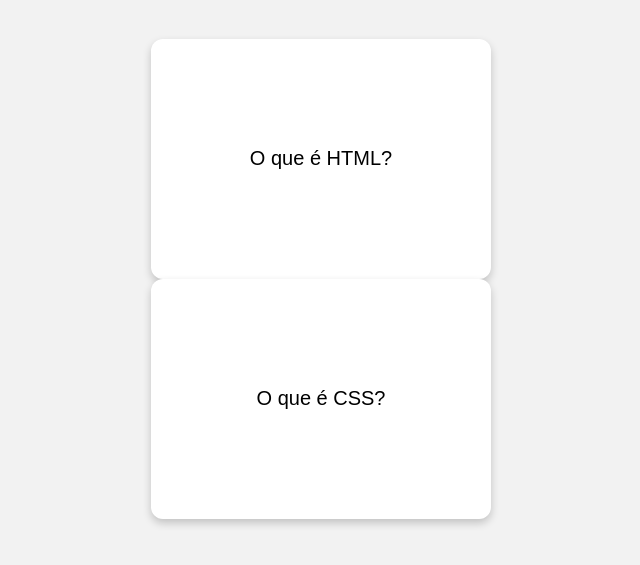
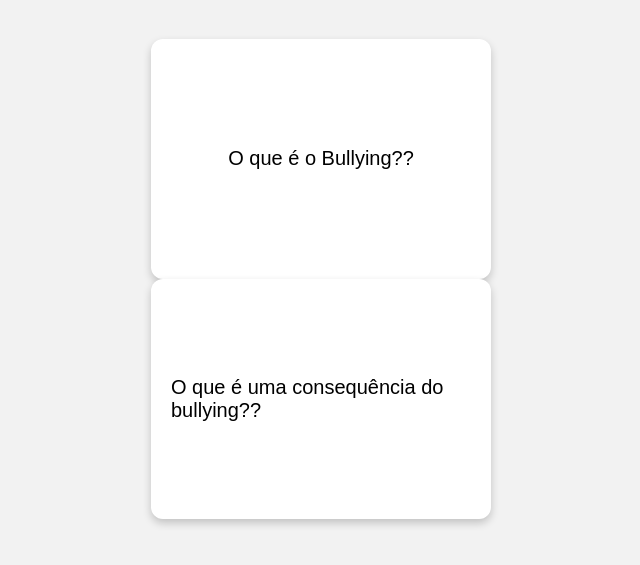
Before and after one commit to mariaclaraduarte/Flashcards, a plain HTML site: page index.html in a window 1280 px wide. Shown: the part 81-646 px from the top of the page, without its empty margins (339-979 px from the left). Drawn offline with Linux system fonts and the light colour scheme.

Commit message:
Update flashcard questions and answers

```diff
--- a/index.html
+++ b/index.html
@@ -11,13 +11,13 @@
     <h1>Flashcards</h1>
 
     <div class="flashcard" onclick="this.classList.toggle('flip')">
-        <div class="front">O que é HTML?</div>
-        <div class="back">HTML é uma linguagem de marcação usada para estruturar páginas web.</div>
+        <div class="front">O que é o Bullying??</div>
+        <div class="back">intimidação física ou psicológica continuada sobre uma pessoa considerada vulnerável, tipicamente uma criança, um adolescente, um subordinado, ou um cônjuge.</div>
     </div>
 
     <div class="flashcard" onclick="this.classList.toggle('flip')">
-        <div class="front">O que é CSS?</div>
-        <div class="back">CSS é uma linguagem usada para estilizar páginas web.</div>
+        <div class="front">O que é uma consequência do bullying??</div>
+        <div class="back">O isolamento social.</div>
     </div>
 
 </body>
```
